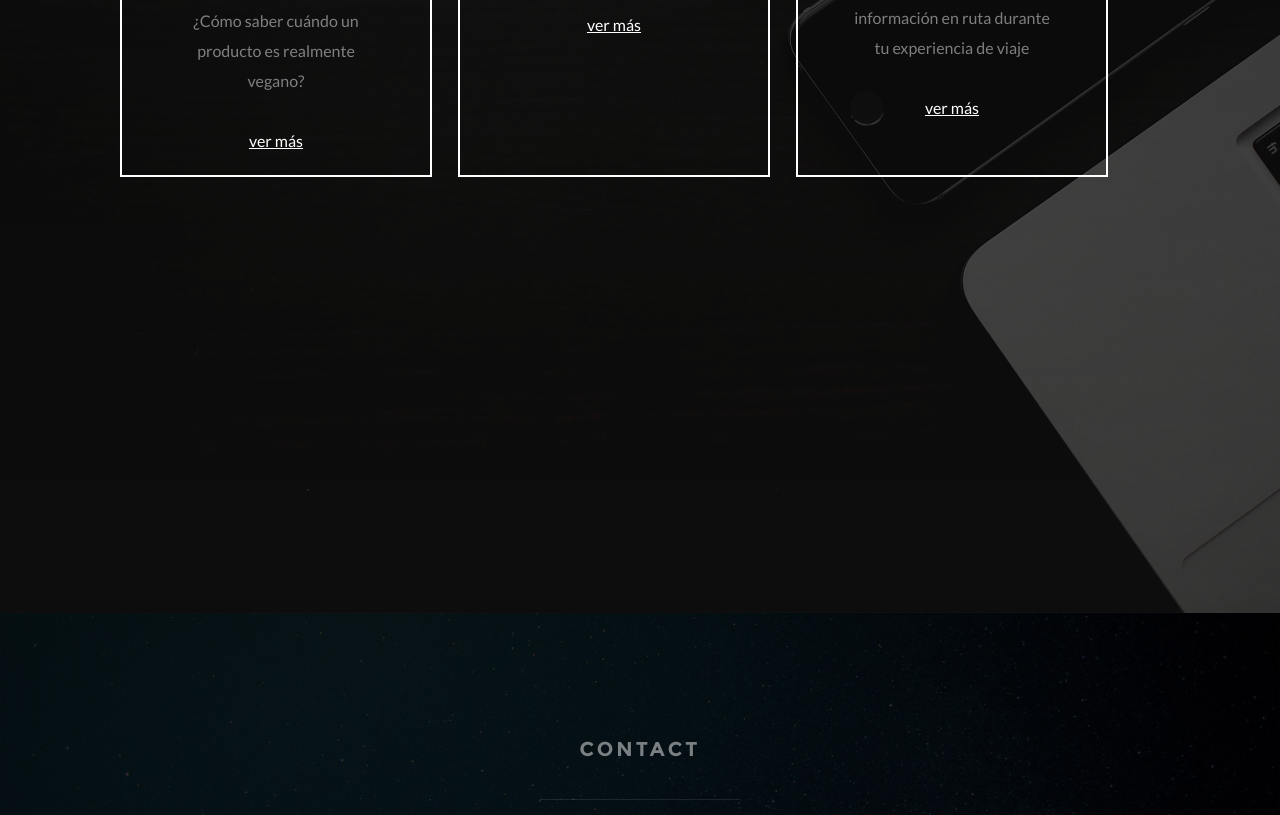
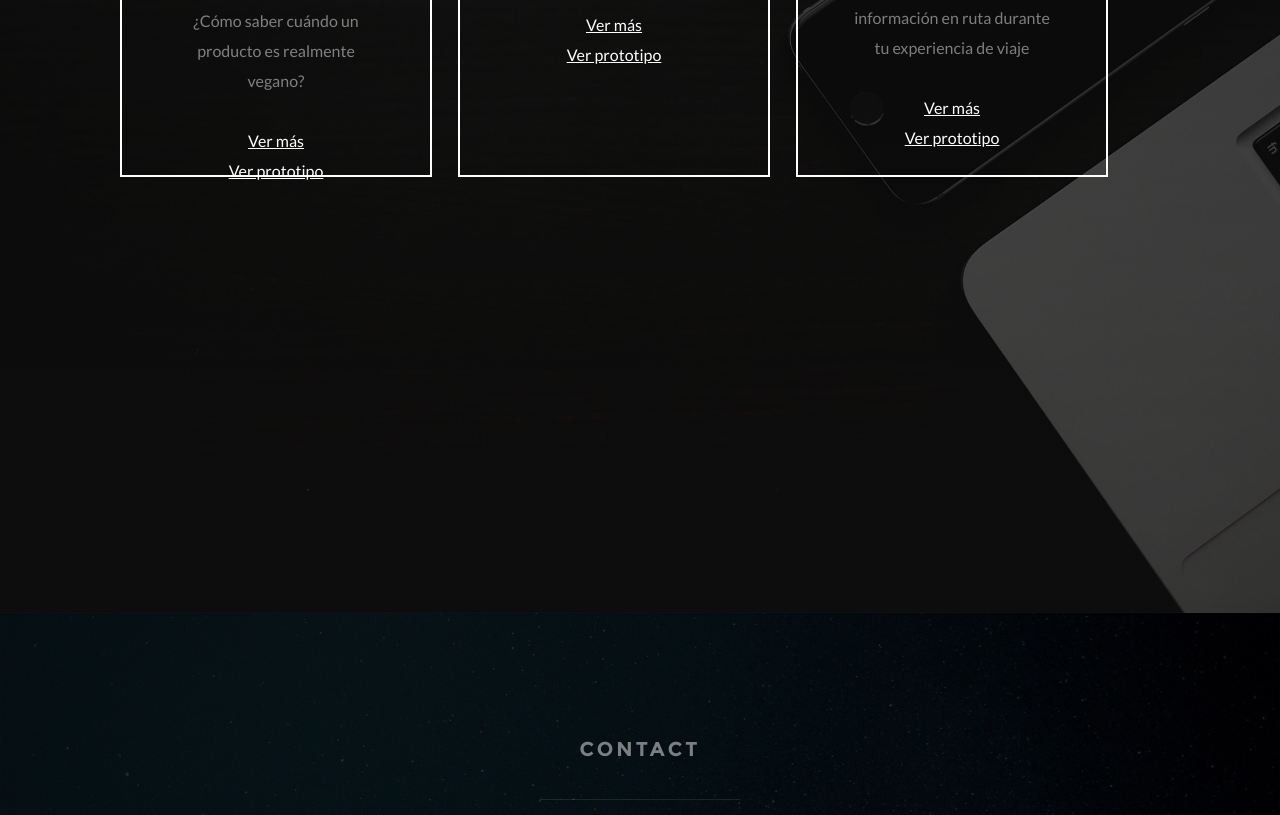
Before and after one commit to macamarambio/macamarambio.github.io, a plain HTML site: page index.html in a window 1280 px wide. Shown: the part 1338-2153 px from the top of the page. Drawn offline with nearby package versions, Linux system fonts and the light colour scheme.

Commit message:
agregando link a github

```diff
--- a/index.html
+++ b/index.html
@@ -120,7 +120,8 @@
                 <img class="img-proyect" src="images/Copia de logo.png" alt="vegan">
                 <div>
                   <p>¿Cómo saber cuándo un producto es realmente vegano? </p>
-                  <a href="https://github.com/macamarambio/vegan/blob/master/README.md" target="_blank">ver más</a>
+                  <a href="https://github.com/macamarambio/vegan/blob/master/README.md" target="_blank">Ver más</a> <br>
+                  <a href="https://macamarambio.github.io/vegan" target="_blank">Ver prototipo</a>
                 </div>
               </div>
         </div> <!-- end bgrid vegan -->
@@ -130,7 +131,8 @@
                 <img class="img-proyect" src="images/misitio.png" alt="MiSitio">
                 <div>
                   <p>Banco para millennials</p>
-                  <a href="https://github.com/macamarambio/MiSitio/blob/master/README.md" target="_blank">ver más</a>
+                  <a href="https://github.com/macamarambio/MiSitio/blob/master/README.md" target="_blank">Ver más</a> <br>
+                  <a href="https://macamarambio.github.io/MiSitio" target="_blank">Ver prototipo</a>
                 </div>
               </div>
         </div> <!-- end bgrid vegan -->
@@ -140,7 +142,8 @@
                 <img class="img-proyect" src="images/bustrack.png" alt="BusTrack">
                 <div>
                   <p>Verifica los tiempos de llegada de tu bus y obtén información en ruta durante tu experiencia de viaje</p>
-                  <a href="https://github.com/macamarambio/BusTrack/blob/master/README.md" target="_blank">ver más</a>
+                  <a href="https://github.com/macamarambio/BusTrack/blob/master/README.md" target="_blank">Ver más</a> <br>
+                  <a href="" target="_blank">Ver prototipo</a>
                 </div>
               </div>
         </div> <!-- end bgrid vegan -->
```
